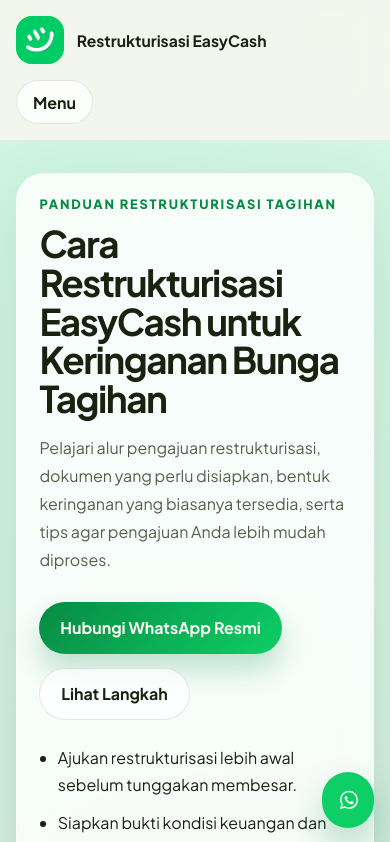
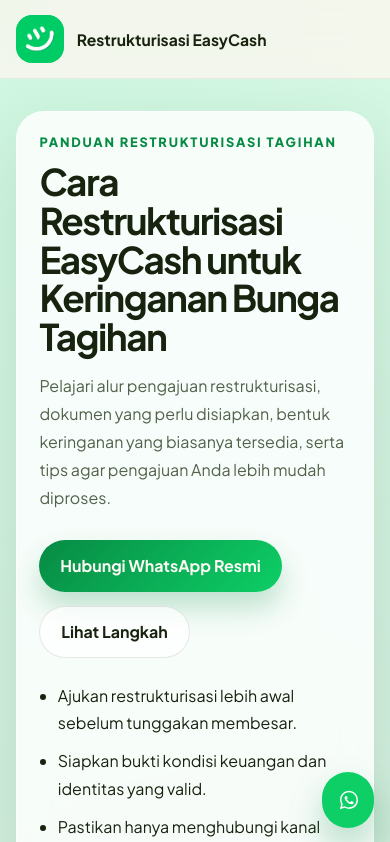
Before and after one commit to bonita-coder/eazymode, a React (Vite) app: page / in a window 390 px wide. Shown: the top 842 px of the page. Built offline with nearby package versions, Linux system fonts and the light colour scheme.

Commit message:
Update nomenu

```diff
--- a/src/App.jsx
+++ b/src/App.jsx
@@ -167,8 +167,6 @@
 }
 
 export default function App() {
-  const [menuOpen, setMenuOpen] = useState(false);
-
   useEffect(() => {
     const observer = new IntersectionObserver(
       (entries) => {
@@ -188,8 +186,6 @@
     return () => observer.disconnect();
   }, []);
 
-  const closeMenu = () => setMenuOpen(false);
-
   return (
     <>
       <header className="site-header">
@@ -200,18 +196,9 @@
             </span>
             <span className="brand-text">Restrukturisasi EasyCash</span>
           </a>
-          <button
-            className="menu-toggle"
-            type="button"
-            aria-label="Buka navigasi"
-            aria-expanded={menuOpen}
-            onClick={() => setMenuOpen((value) => !value)}
-          >
-            Menu
-          </button>
-          <nav className={`nav-links ${menuOpen ? "nav-open" : ""}`}>
+          <nav className="nav-links">
             {pageData.nav.map((item) => (
-              <a href={item.href} key={item.label} onClick={closeMenu}>
+              <a href={item.href} key={item.label}>
                 {item.label}
               </a>
             ))}
--- a/src/styles.css
+++ b/src/styles.css
@@ -103,18 +103,6 @@
 
 .nav-links a:hover {
   color: var(--ink);
-}
-
-.menu-toggle {
-  display: none;
-  min-height: 44px;
-  padding: 0 1rem;
-  border: 1px solid var(--line);
-  border-radius: 999px;
-  background: rgba(255, 255, 255, 0.72);
-  color: var(--ink);
-  font-weight: 700;
-  cursor: pointer;
 }
 
 .hero {
@@ -543,28 +531,14 @@
 
 @media (max-width: 720px) {
   .nav {
-    min-height: auto;
-    padding: 1rem 0;
-    align-items: flex-start;
-    flex-direction: column;
-  }
-
-  .menu-toggle {
-    display: inline-flex;
+    min-height: 78px;
+    padding: 0;
     align-items: center;
-    justify-content: center;
+    flex-direction: row;
   }
 
   .nav-links {
     display: none;
-    width: 100%;
-    flex-direction: column;
-    gap: 0.9rem;
-    padding-top: 0.75rem;
-  }
-
-  .nav-links.nav-open {
-    display: flex;
   }
 
   .hero {
```
